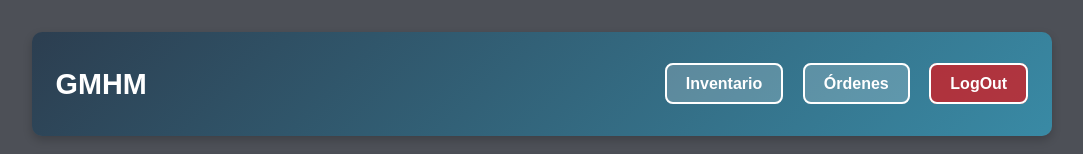
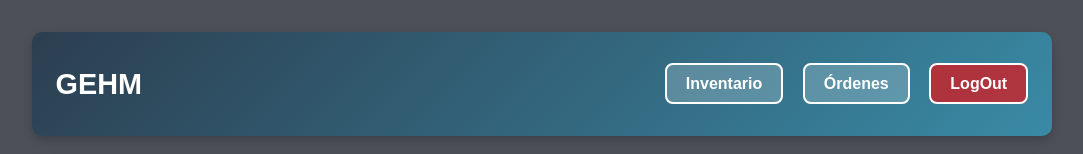
Before and after one commit to AtoBerenguer/gehm, a Vue app: page /inventary in a window 1280 px wide. Shown: the top 154 px of the page, without its empty margins (98-1181 px from the left). Built offline with nearby package versions, Linux system fonts and the light colour scheme; no server answers.

Commit message:
Renombrar el proyecto de "gmhm" a "gehm" en package.json y actualizar el texto del componente de encabezado

```diff
--- a/package.json
+++ b/package.json
@@ -1,5 +1,5 @@
 {
-  "name": "gmhm",
+  "name": "gehm",
   "version": "0.1.0",
   "private": true,
   "scripts": {
--- a/src/components/shared/headerComponent.vue
+++ b/src/components/shared/headerComponent.vue
@@ -31,7 +31,7 @@ export default {
     name: "HeaderComponent",
     data() {
         return {
-            text: "GMHM",
+            text: "GEHM",
             menuOpen: false, // Estado del menú
         };
     },
```
